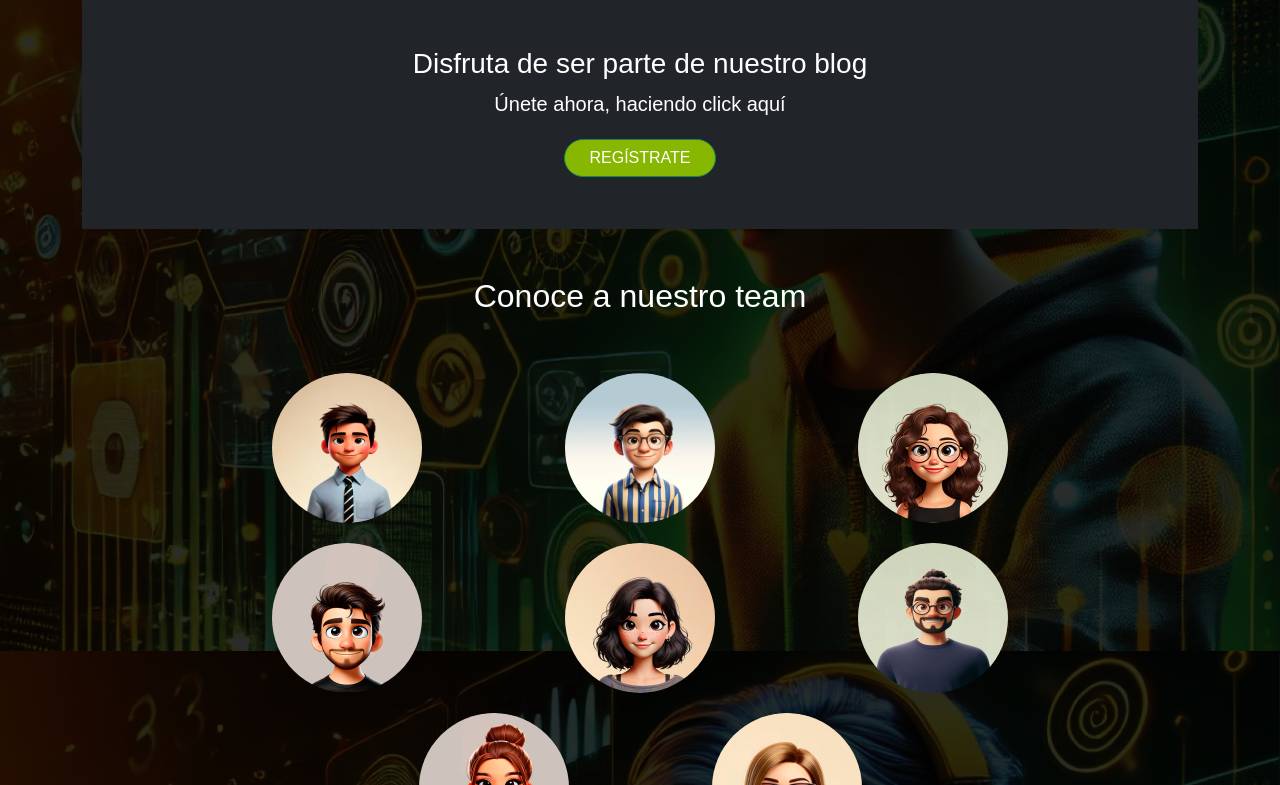
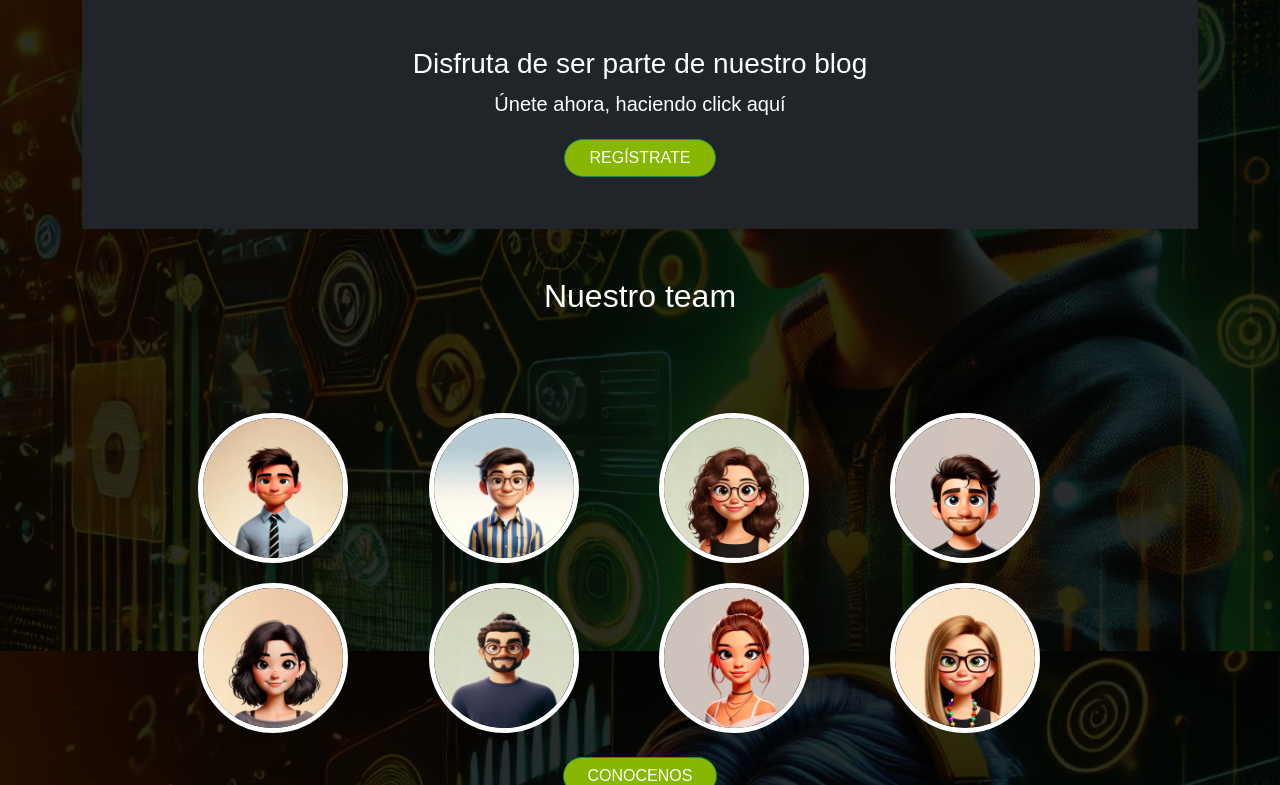
Before and after one commit to anabelaMaciel/proyecto-final-info, a Django app: page / in a window 1280 px wide. Shown: the part 1815-2600 px from the top of the page. Run offline with Django 5.2, Linux system fonts and the light colour scheme.

Commit message:
Modifique el team section de la home, ajuste el tamaño de la fuente en el nav

```diff
--- a/templates/base.html
+++ b/templates/base.html
@@ -172,18 +175,28 @@
             display: flex;
             flex-direction: column;
             align-items: center;
-            margin-bottom: 20px;
+            margin-bottom: 30px;
+            padding: 40px;
+            border-radius: 20px;
+            color: white;
         }
 
         .team-member {
             text-align: center;
+            margin: 20px;
         }
 
         .team-member img {
             width: 200px;
             height: 200px;
             object-fit: cover;
-            border-radius: 10px;
+            border-radius: 50%;
+            border: 5px solid #fff;
+            transition: transform 0.3s ease;
+        }
+
+        .team-member img:hover {
+            transform: scale(1.1);
         }
 
         .row {
--- a/templates/blog/home.html
+++ b/templates/blog/home.html
@@ -88,7 +88,7 @@
         </div>
     {% endif %}
     <div class="container py-5">
-        <h2 class="text-center text-white mb-5">Conoce a nuestro team</h2>
+        <h2 class="text-center text-white mb-5">Nuestro team</h2>
         <html>
 
         <head>
@@ -100,42 +100,36 @@
         <body class=div_conocenos>
             <div class="team-section">
                 <div class="d-flex flex-wrap justify-content-center w-100">
-                    <div class="col-md-3 team-member">
-                        <img src="{% static 'blog/images/Nico.png' %}" alt="Nico" data-bs-toggle="tooltip"
-                            title="Nicolas">
+                    <div class="col-6 col-md-2 team-member">
+                        <img src="{% static 'blog/images/Nico.png' %}" alt="Nico" data-bs-toggle="tooltip" title="Nicolas">
                     </div>
-                    <div class="col-md-3 team-member">
-                        <img src="{% static 'blog/images/Pablo.png' %}" alt="Pablo" data-bs-toggle="tooltip"
-                            title="Pablo">
+                    <div class="col-6 col-md-3 team-member">
+                        <img src="{% static 'blog/images/Pablo.png' %}" alt="Pablo" data-bs-toggle="tooltip" title="Pablo">
                     </div>
-                    <div class="col-md-3 team-member">
-                        <img src="{% static 'blog/images/Inna.png' %}" alt="Inna" data-bs-toggle="tooltip"
-                            title="Eduina">
+                    <div class="col-6 col-md-2 team-member">
+                        <img src="{% static 'blog/images/Inna.png' %}" alt="Inna" data-bs-toggle="tooltip" title="Eduina">
                     </div>
-                    <div class="col-md-3 team-member">
-                        <img src="{% static 'blog/images/Robert.png' %}" alt="Robert" data-bs-toggle="tooltip"
-                            title="Roberto">
+                    <div class="col-6 col-md-3 team-member">
+                        <img src="{% static 'blog/images/Robert.png' %}" alt="Robert" data-bs-toggle="tooltip" title="Roberto">
                     </div>
-                    <div class="col-md-3 team-member">
-                        <img src="{% static 'blog/images/Cami.png' %}" alt="Cami" data-bs-toggle="tooltip"
-                            title="Camila">
+                    <div class="col-6 col-md-2 team-member">
+                        <img src="{% static 'blog/images/Cami.png' %}" alt="Cami" data-bs-toggle="tooltip" title="Camila">
                     </div>
-                    <div class="col-md-3 team-member">
-                        <img src="{% static 'blog/images/Dario.png' %}" alt="Dario" data-bs-toggle="tooltip"
-                            title="Dario">
+                    <div class="col-6 col-md-3 team-member">
+                        <img src="{% static 'blog/images/Dario.png' %}" alt="Dario" data-bs-toggle="tooltip" title="Dario">
                     </div>
-                    <div class="col-md-3 team-member">
-                        <img src="{% static 'blog/images/Yo.png' %}" alt="Tu Nombre" data-bs-toggle="tooltip"
-                            title="Anabela">
+                    <div class="col-4 col-md-2 team-member">
+                        <img src="{% static 'blog/images/Yo.png' %}" alt="Tu Nombre" data-bs-toggle="tooltip" title="Anabela">
                     </div>
-                    <div class="col-md-3 team-member">
-                        <img src="{% static 'blog/images/Ille.png' %}" alt="Ille" data-bs-toggle="tooltip"
-                            title="Ileana">
+                    <div class="col-4 col-md-3 team-member">
+                        <img src="{% static 'blog/images/Ille.png' %}" alt="Ille" data-bs-toggle="tooltip" title="Ileana">
                     </div>
                 </div>
                 <div class="conocenos d-flex justify-content-center">
                     <a class="btn rounded-pill verde-lima px-4 btn-success mx-2 my-1" href="{% url 'about-us' %}">CONOCENOS</a>
                 </div>
+            </div>
+
         </body>
 
         </html>
```
Also changed, not shown: other parts of templates/base.html (+16 -24 lines). Lines whose indentation alone changed are shown as unchanged.
